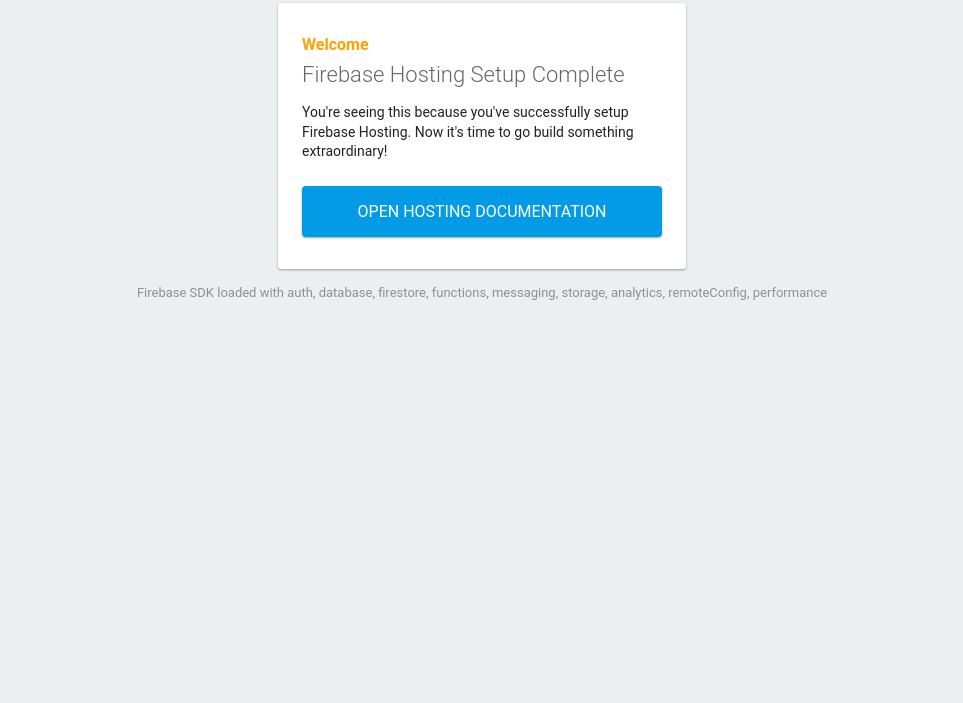
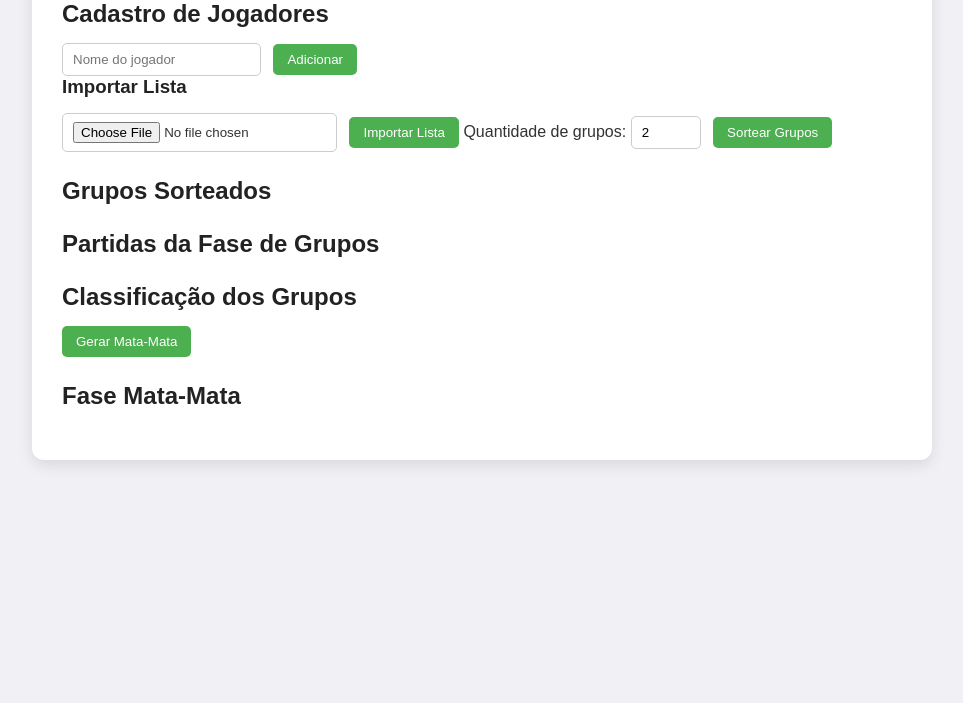
Before and after one commit to G3ison-Israel/torneio_sinuca_modificado, a plain HTML site: page public/index.html in a window 1280 px wide. Shown: the part 97-800 px from the top of the page, without its empty margins (158-1121 px from the left). Drawn offline with Linux system fonts and the light colour scheme; some packages are replaced by stand-ins of ours; no server answers.

Commit message:
Move arquivos para pasta public

```diff
--- a/public/index.html
+++ b/public/index.html
@@ -1,89 +1,61 @@
 <!DOCTYPE html>
-<html>
-  <head>
-    <meta charset="utf-8">
-    <meta name="viewport" content="width=device-width, initial-scale=1">
-    <title>Welcome to Firebase Hosting</title>
+<html lang="pt-br">
+<head>
+  <meta charset="UTF-8">
+  <meta name="viewport" content="width=device-width, initial-scale=1.0">
+  <title>Torneio de Sinuca</title>
+  <link rel="stylesheet" href="style_corrigido.css">
+</head>
+<body>
+  <div class="container">
+    <h1>Torneio de Sinuca</h1>
 
-    <!-- update the version number as needed -->
-    <script defer src="/__/firebase/12.8.0/firebase-app-compat.js"></script>
-    <!-- include only the Firebase features as you need -->
-    <script defer src="/__/firebase/12.8.0/firebase-auth-compat.js"></script>
-    <script defer src="/__/firebase/12.8.0/firebase-database-compat.js"></script>
-    <script defer src="/__/firebase/12.8.0/firebase-firestore-compat.js"></script>
-    <script defer src="/__/firebase/12.8.0/firebase-functions-compat.js"></script>
-    <script defer src="/__/firebase/12.8.0/firebase-messaging-compat.js"></script>
-    <script defer src="/__/firebase/12.8.0/firebase-storage-compat.js"></script>
-    <script defer src="/__/firebase/12.8.0/firebase-analytics-compat.js"></script>
-    <script defer src="/__/firebase/12.8.0/firebase-remote-config-compat.js"></script>
-    <script defer src="/__/firebase/12.8.0/firebase-performance-compat.js"></script>
-    <!--
-      initialize the SDK after all desired features are loaded, set useEmulator to false
-      to avoid connecting the SDK to running emulators.
-    -->
-    <script defer src="/__/firebase/init.js?useEmulator=true"></script>
+    <!-- Cadastro de Jogadores -->
+    <section id="cadastro">
+      <h2>Cadastro de Jogadores</h2>
+      <input type="text" id="nomeJogador" placeholder="Nome do jogador">
+      <button onclick="adicionarJogador()">Adicionar</button>
 
-    <style media="screen">
-      body { background: #ECEFF1; color: rgba(0,0,0,0.87); font-family: Roboto, Helvetica, Arial, sans-serif; margin: 0; padding: 0; }
-      #message { background: white; max-width: 360px; margin: 100px auto 16px; padding: 32px 24px; border-radius: 3px; }
-      #message h2 { color: #ffa100; font-weight: bold; font-size: 16px; margin: 0 0 8px; }
-      #message h1 { font-size: 22px; font-weight: 300; color: rgba(0,0,0,0.6); margin: 0 0 16px;}
-      #message p { line-height: 140%; margin: 16px 0 24px; font-size: 14px; }
-      #message a { display: block; text-align: center; background: #039be5; text-transform: uppercase; text-decoration: none; color: white; padding: 16px; border-radius: 4px; }
-      #message, #message a { box-shadow: 0 1px 3px rgba(0,0,0,0.12), 0 1px 2px rgba(0,0,0,0.24); }
-      #load { color: rgba(0,0,0,0.4); text-align: center; font-size: 13px; }
-      @media (max-width: 600px) {
-        body, #message { margin-top: 0; background: white; box-shadow: none; }
-        body { border-top: 16px solid #ffa100; }
-      }
-    </style>
-  </head>
-  <body>
-    <div id="message">
-      <h2>Welcome</h2>
-      <h1>Firebase Hosting Setup Complete</h1>
-      <p>You're seeing this because you've successfully setup Firebase Hosting. Now it's time to go build something extraordinary!</p>
-      <a target="_blank" href="https://firebase.google.com/docs/hosting/">Open Hosting Documentation</a>
-    </div>
-    <p id="load">Firebase SDK Loading&hellip;</p>
+      <h3>Importar Lista</h3>
+      <input type="file" id="arquivoLista" accept=".txt,.json">
+      <button onclick="importarArquivo()">Importar Lista</button>
 
-    <script>
-      document.addEventListener('DOMContentLoaded', function() {
-        const loadEl = document.querySelector('#load');
-        // // 🔥🔥🔥🔥🔥🔥🔥🔥🔥🔥🔥🔥🔥🔥🔥🔥🔥🔥🔥🔥🔥🔥🔥🔥🔥🔥🔥🔥🔥🔥🔥
-        // // The Firebase SDK is initialized and available here!
-        //
-        // firebase.auth().onAuthStateChanged(user => { });
-        // firebase.database().ref('/path/to/ref').on('value', snapshot => { });
-        // firebase.firestore().doc('/foo/bar').get().then(() => { });
-        // firebase.functions().httpsCallable('yourFunction')().then(() => { });
-        // firebase.messaging().requestPermission().then(() => { });
-        // firebase.storage().ref('/path/to/ref').getDownloadURL().then(() => { });
-        // firebase.analytics(); // call to activate
-        // firebase.analytics().logEvent('tutorial_completed');
-        // firebase.performance(); // call to activate
-        //
-        // // 🔥🔥🔥🔥🔥🔥🔥🔥🔥🔥🔥🔥🔥🔥🔥🔥🔥🔥🔥🔥🔥🔥🔥🔥🔥🔥🔥🔥🔥🔥🔥
+      <label for="quantGrupos">Quantidade de grupos:</label>
+      <input type="number" id="quantGrupos" min="1" max="10" value="2" />
+      <button onclick="sortearGrupos()">Sortear Grupos</button>
 
-        try {
-          let app = firebase.app();
-          let features = [
-            'auth',
-            'database',
-            'firestore',
-            'functions',
-            'messaging',
-            'storage',
-            'analytics',
-            'remoteConfig',
-            'performance',
-          ].filter(feature => typeof app[feature] === 'function');
-          loadEl.textContent = `Firebase SDK loaded with ${features.join(', ')}`;
-        } catch (e) {
-          console.error(e);
-          loadEl.textContent = 'Error loading the Firebase SDK, check the console.';
-        }
-      });
-    </script>
-  </body>
+      <ul id="listaJogadores"></ul>
+    </section>
+
+    <!-- Grupos sorteados -->
+    <section id="grupos">
+      <h2>Grupos Sorteados</h2>
+      <div id="resultadoGrupos"></div>
+    </section>
+
+    <!-- Partidas da fase de grupos -->
+    <section id="partidas">
+      <h2>Partidas da Fase de Grupos</h2>
+      <div id="tabelaPartidas"></div>
+    </section>
+
+    <!-- Classificação da fase de grupos -->
+    <section id="classificacao">
+      <h2>Classificação dos Grupos</h2>
+      <div id="classificacaoGrupos"></div>
+      <button onclick="gerarMataMata()">Gerar Mata-Mata</button>
+    </section>
+
+    <!-- Fase Mata-Mata -->
+    <section id="mataMata">
+      <h2>Fase Mata-Mata</h2>
+      <div id="jogosMataMata"></div>
+    </section>
+  </div>
+
+  <!-- Scripts -->
+  <script type="module" src="firebase.js"></script>
+  <script type="module" src="script.js"></script>
+
+</body>
 </html>
```
Also changed, not shown: index_corrigido.html (deleted, +0 -61 lines), public/firebase.js (renamed from firebase.js), public/script.js (renamed from script.js), public/style_corrigido.css (renamed from style_corrigido.css).
